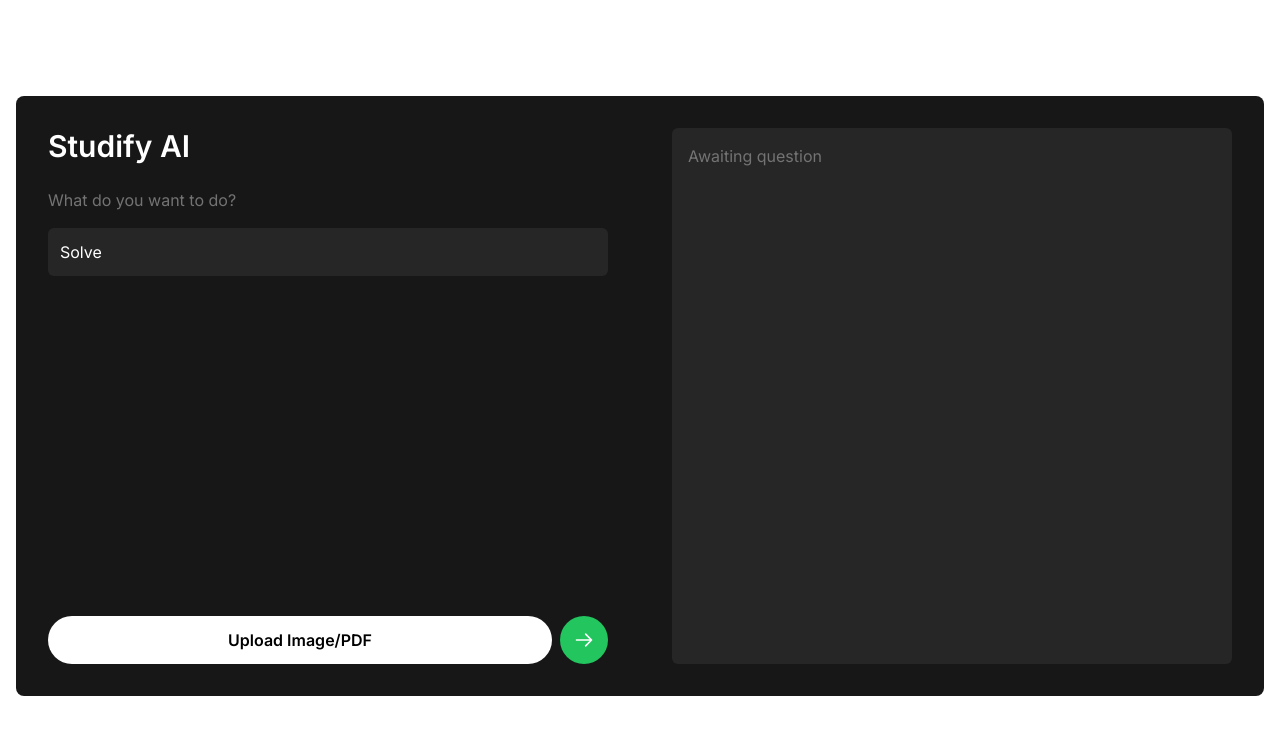
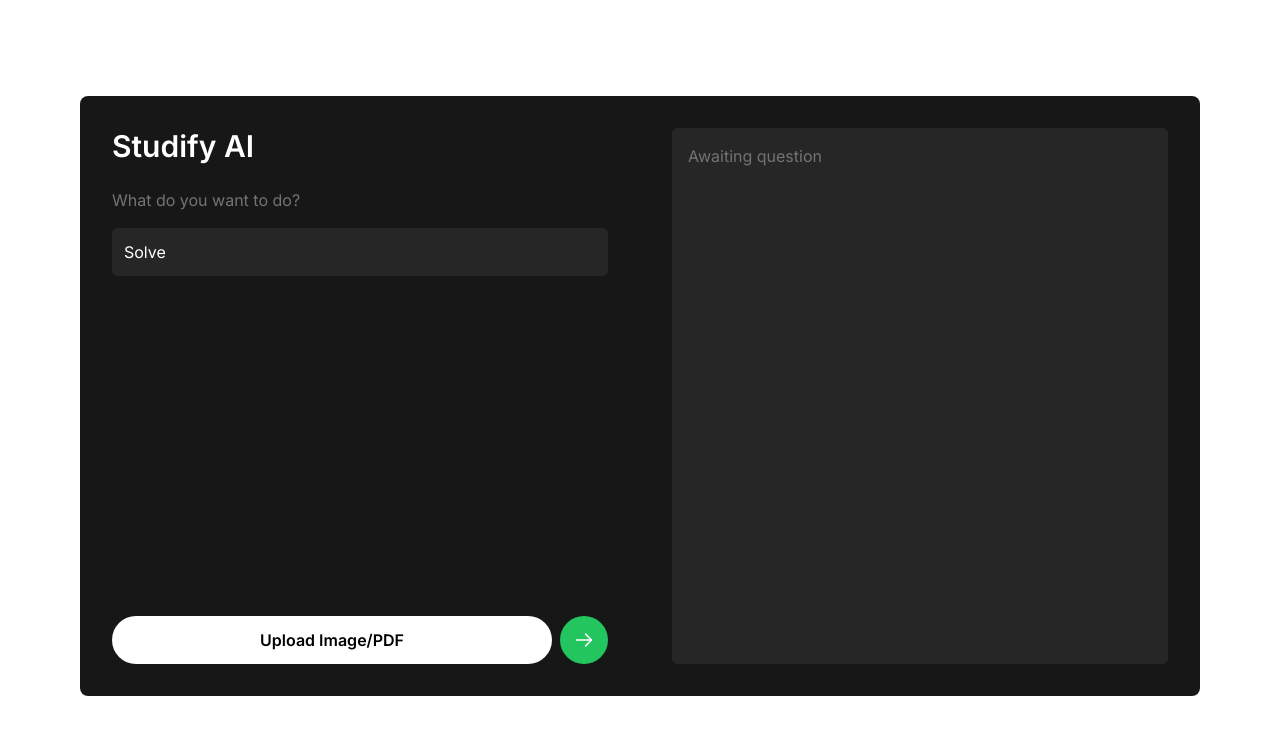
Before and after one commit to WMasterBeluga/studify, a Next.js app in the folder studify/: page /chat in a window 1280 px wide. Shown: the top 734 px of the page. Built offline with nearby package versions, Linux system fonts and the light colour scheme.

Commit message:
Changed navbar layout

```diff
--- a/studify/src/app/chat/page.tsx
+++ b/studify/src/app/chat/page.tsx
@@ -5,7 +5,7 @@
 export default function Home() {
   return (
     <div className="flex justify-center">
-      <div className="max-w-screen-2xl w-full px-4">
+      <div className="max-w-screen-2xl w-full px-4 lg:px-20">
         <div className="w-full"></div>
           <Navbar />
         <div className="mt-5">
--- a/studify/src/app/features/page.tsx
+++ b/studify/src/app/features/page.tsx
@@ -4,7 +4,7 @@
 export default function Home() {
   return (
     <div className="flex justify-center">
-      <div className="max-w-screen-2xl w-full px-4">
+      <div className="max-w-screen-2xl w-full px-4 lg:px-20">
         <div className="w-full"></div>
           <Navbar />
         <div className="mt-5">
```
